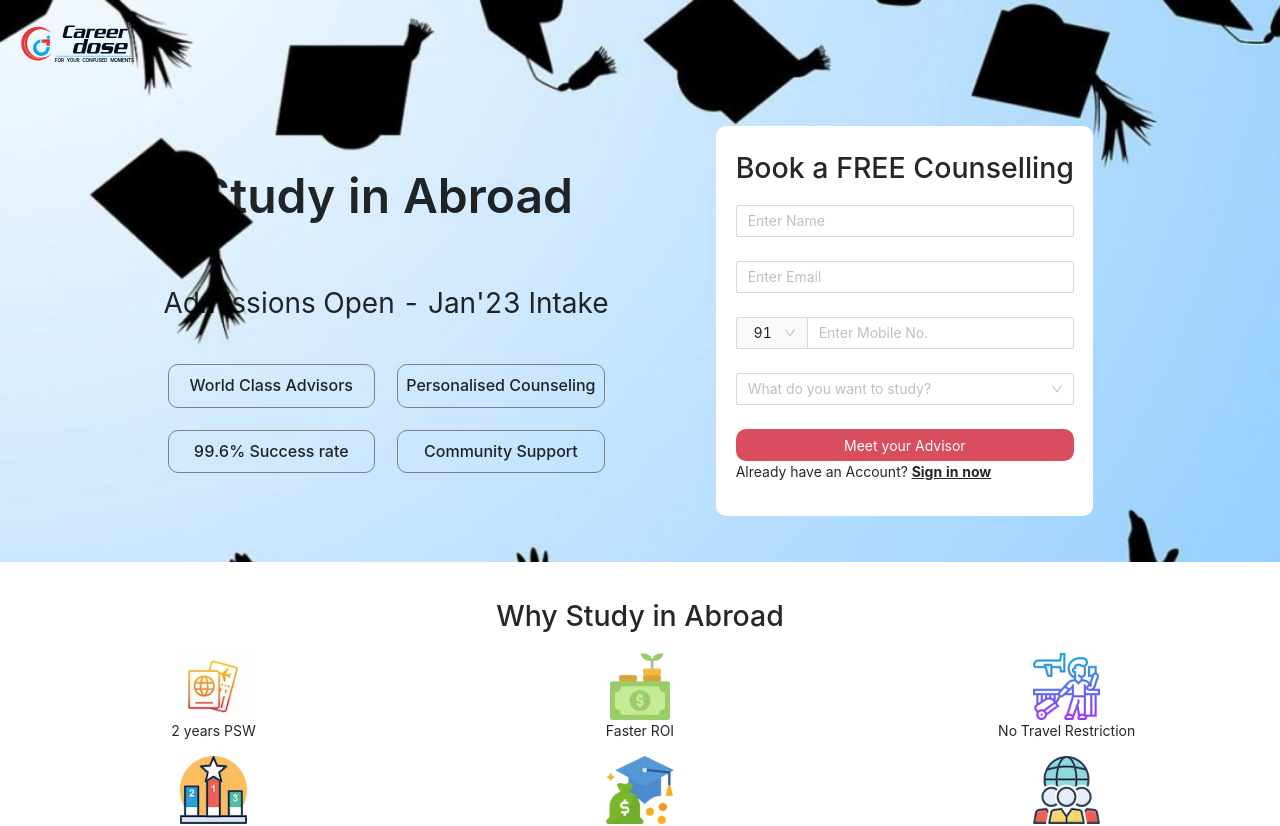
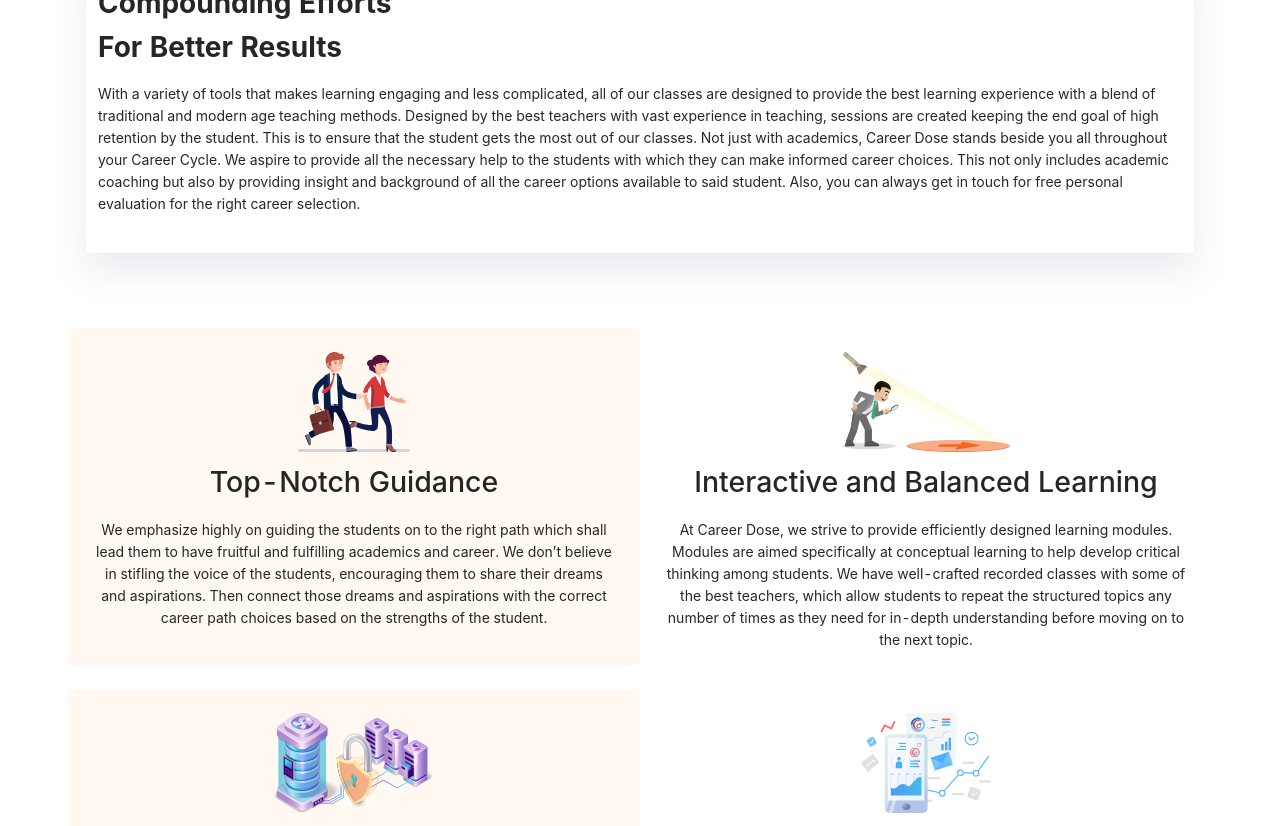
Before and after one commit to ajaysingh2022/careerdose, a React (Create React App) app: page / in a window 1280 px wide. Shown: the top 826 px of the page. Built offline with nearby package versions, Linux system fonts and the light colour scheme.

Commit message:
css done

```diff
--- a/src/App.js
+++ b/src/App.js
@@ -1,7 +1,5 @@
 import './App.css';
-import Header from './Component/Header/index'
 import Homepage from './Component/Homepage/index'
-import Accur from "./Component/Accup/index"
 import { Routes, Route } from "react-router-dom";
 import After10 from './Component/CareerGuidance/index'
 import StudyAbroad from './Component/CareerGuidance/StudyAbroad'
@@ -9,19 +7,11 @@ import StudyAbroad from './Component/CareerGuidance/StudyAbroad'
 function App() {
   return (
     <>
-      {/* <Routes> */}
-      {/* <div className='App'>
-      <Header />
-      <Homepage />
-      </div>
-      <div>
-        <Accur />
-      </div> */}
-      <div>
-        {/* <After10 /> */}
-        <StudyAbroad />
-      </div>
-      {/* </Routes> */}
+      <Routes>
+      <Route path={'/'} element= {<Homepage />} />
+      <Route exact path={'/studyabroad'} element= {<StudyAbroad />} />
+      <Route exact path={'/after10'} element= {<After10 />} />
+      </Routes>
     </>
   );
 }
--- a/src/Component/CareerGuidance/Study2.js
+++ b/src/Component/CareerGuidance/Study2.js
@@ -135,10 +135,14 @@ const Study = () => {
                 </div>
                 <div className='accred-image'>
                     <div>
+                        <a href='https://aaeri.org.in/'>
                         <img src={AAERI} alt='' style={{ height: "5rem" }} />
+                        </a>
                     </div>
                     <div>
+                        <a href='https://www.airc-education.org/' >
                         <img src={Airc} alt='' style={{ height: "5rem" }} />
+                        </a>
                     </div>
                     <div>
                         <img src={Newzea} alt='' style={{ height: "5rem" }} />
--- a/src/Component/CareerGuidance/StudyAbroad.js
+++ b/src/Component/CareerGuidance/StudyAbroad.js
@@ -1,5 +1,5 @@
 import React from 'react'
-import { Button, Form, Input, Select } from 'antd';
+import {  Form, Input, Select } from 'antd';
 import './study.css'
 import Visa from '../../Assets/visa.webp'
 import Roi from '../../Assets/roi.webp'
@@ -9,16 +9,22 @@ import Scholarship from '../../Assets/scholarship.webp'
 import Diversity from '../../Assets/diversity.webp'
 import CDlogo from '../../Assets/cd-nav-logo.svg';
 import Studysection from './Study2'
-
-
+import { NavLink } from 'react-router-dom';
 
 
 const { Option } = Select;
 const StudyAbroad = () => {
+    const [valueName, setValueName] = React.useState()
+    const [valueEmail, setValueEmail] = React.useState()
+    const [valueTel, setValueTel] = React.useState()
     const [form] = Form.useForm();
+
     const onFinish = (values) => {
         console.log('Received values of form: ', values);
     };
+    // const onFinishFailed = (errorInfo) => {
+    //     console.log('Failed:', errorInfo);
+    // };
     const prefixSelector = (
         <Form.Item name="prefix" noStyle>
             <Select defaultValue={+91}
@@ -32,18 +38,40 @@ const StudyAbroad = () => {
             </Select>
         </Form.Item>
     );
+
+    const nameChange = (e) => {
+        // console.log(e.target.value);
+        setValueName(e.target.value);
+    }
+    const emailChange = (e) => {
+        setValueEmail(e.target.value);
+        // console.log(e.target.value);
+    }
+    const telChange = (e) => {
+        setValueTel(e.target.value);
+        console.log(e.target.value);
+    }
+    const formSubmit = (e) => {
+        console.log("prevent", e.preventDefault());
+    }
+
+
     return (
         <>
 
             <section className='section1'>
                 <div className='logo'>
-                <img src={CDlogo} alt="" style={{ height: "2.5rem" }} />
+                    <NavLink to="/">
+                        <img loading="lazy" src={CDlogo} alt="Career Dose" style={{ height: "2.5rem" }} />
+                    </NavLink>
+
+
                 </div>
                 <div className='container'>
                     <div className='wrapper'>
                         <div className='wrapper-div1'>
-                        <p><span className='intake'>Study in </span><span className='abroad'>Abroad</span></p>
-                        <p className='admission'>Admissions Open - Jan'23 Intake</p>
+                            <p><span className='study'>Study in </span><span className='abroad'>Abroad</span></p>
+                            <p className='abroad admission'>Admissions Open - <span className='intake'>Jan'23 Intake</span></p>
                         </div>
                         <div className='wrapper-div2'>
                             <p className='para'>World Class Advisors</p>
@@ -55,10 +83,13 @@ const StudyAbroad = () => {
                     <div className='form'>
                         <h3>Book a FREE Counselling</h3>
                         <Form
+                            id="form-id"
                             form={form}
                             name="register"
                             onFinish={onFinish}
                             scrollToFirstError
+                            // onFinishFailed={onFinishFailed}
+                            onSubmit={formSubmit}
                         >
                             <Form.Item
                                 name="name"
@@ -71,7 +102,7 @@ const StudyAbroad = () => {
                                     },
                                 ]}
                             >
-                            <Input placeholder="Enter Name" className='input-hovar'/>
+                                <Input placeholder="Enter Name" value={valueName} onChange={nameChange} />
                             </Form.Item>
                             <Form.Item
                                 name="email"
@@ -86,7 +117,7 @@ const StudyAbroad = () => {
                                     },
                                 ]}
                             >
-                            <Input placeholder="Enter Email" />
+                                <Input placeholder="Enter Email" value={valueEmail} onChange={emailChange} />
                             </Form.Item>
                             <Form.Item
                                 name="phone"
@@ -103,6 +134,8 @@ const StudyAbroad = () => {
                                     style={{
                                         width: '100%',
                                     }}
+                                    value={valueTel}
+                                    onChange={telChange}
                                 />
                             </Form.Item>
                             <Form.Item >
@@ -118,12 +151,17 @@ const StudyAbroad = () => {
                                 </Select>
                             </Form.Item>
                             <div>
-                            <Button className='form-button'  text="Meet your advisor" style={{ width: "100%" }} >
+                                <button className='form-button' type="submit"
+                                    onClick={formSubmit}
+                                    text="Meet your advisor" style={{ width: "100%" }}
+                                    value="Submit" form='form-id'
+
+                                >
                                     <span>Meet your Advisor</span>
-                            </Button>
+                                </button>
                             </div>
                         </Form>
-                    <p>
+                        <p className='already'>
                             <span>Already have an Account?  </span>
                             <strong className='signin'> Sign in now</strong>
                         </p>
--- a/src/Component/Header/header.css
+++ b/src/Component/Header/header.css
@@ -1,9 +1,9 @@
 @import '~antd/dist/antd.css';
 
-.d-flex {
+/* .d-flex {
     display: flex!important;
-    margin: 8px;
-    padding: 2px;
+
+    padding: 0.5rem;
     align-items: center;
 
 
@@ -47,4 +47,20 @@ header .menu {
 .col-sm-12 {
     flex: 0 0 auto;
     width: 100%;
+} */
+
+.wg-header {
+    display: flex;
+    justify-content: space-between;
+    padding: 0.3rem;
+    align-items: center;
+    position: absolute;
+    top: 2rem;
+    right: 2rem;
+    left: 2rem;
+    box-shadow: 2px 2px 2px #AAAAAA;
+    margin: 4rem;
+    margin-top: 12px;
+    border-radius: 8px;
+    background-color: white;
 }
--- a/src/Component/Header/index.js
+++ b/src/Component/Header/index.js
@@ -1,23 +1,40 @@
-import React from 'react';
-import { Menu } from 'antd';
+import React from 'react'
+import 'antd/dist/antd.css';
+import { Menu } from 'antd'
+import { AiTwotonePhone, AiTwotoneMedicineBox, AiFillContacts } from 'react-icons/ai';
+import { FaSchool, FaGlobeEurope } from 'react-icons/fa'
+import { RiKeyboardBoxFill } from 'react-icons/ri'
 import CDlogo from '../../Assets/cd-nav-logo.svg';
-import './header.css';
 import Vlogo from '../../Assets/v_logo_full_black.svg'
-
-
-
-const Index = () => {
+import "./header.css"
+import { NavLink } from 'react-router-dom';
+import { useState } from 'react';
+const Header = () => {
     return (
         <>
-            <header className="d-flex justify-content-between">
-                <div className='"logo"'>
-                    <a href="/">
-                        <img loading="lazy" src={CDlogo} alt="Career Dose" style={{ height: "35px" }} />
+            <div className='wg-header'>
+                <div>
+                    <a href=''>
+                        <img src={CDlogo} alt="cd" style={{ height: "35px" }} />
                     </a>
                 </div>
-                <div className="menu">
+                <div>
                     <Menu mode="horizontal" defaultSelectedKeys={['mail']}>
-                        <Menu.SubMenu key="SubMenu" title="Language Course" >
+                    <Menu mode="horizontal" >
+                            <Menu.SubMenu key="SubMenu" title="Career ">
+                                <Menu.Item key="five" icon={<FaSchool />} >
+                                <span><NavLink to='/after10'  >After 10th</NavLink></span>
+                                </Menu.Item>
+                                <Menu.Item key="six" icon={<FaGlobeEurope />} >
+                                <span><NavLink to='/studyabroad'  >Study Abroad</NavLink></span>
+                                </Menu.Item>
+                                <Menu.Item key="seven" icon={<AiFillContacts />} >
+                                    Portfolio Management
+                                </Menu.Item>
+                            </Menu.SubMenu>
+                        </Menu>
+                        <Menu mode="horizontal" >
+                            <Menu.SubMenu key="SubMenu" title="Language Classes">
                                 <Menu.Item key="two" >
                                 French Language
                                 </Menu.Item>
@@ -27,50 +44,35 @@ const Index = () => {
                                 <Menu.Item key="four" >
                                     English
                                 </Menu.Item>
-
                             </Menu.SubMenu>
                         </Menu>
-                    <Menu mode="horizontal" defaultSelectedKeys={['mail']}>
-                        <Menu.SubMenu key="SubMenu" title="Exam" >
+                        <Menu mode="horizontal" >
+                            <Menu.SubMenu key="SubMenu" title="Exams">
                             </Menu.SubMenu>
                         </Menu>
-                    <Menu mode="horizontal" defaultSelectedKeys={['mail']}>
-                        <Menu.SubMenu key="SubMenu" title="Career Guidance" >
-                        <Menu.Item key="five" >
-                                After 10th
+
+
+
+                        <Menu mode="horizontal" >
+                            <Menu.SubMenu key="SubMenu" title="More">
+                                <Menu.Item key="eight" icon={<AiTwotoneMedicineBox />} >
+                                    We Are Hiring
                                 </Menu.Item>
-                            <Menu.Item key="six" >
-                                Study Abroad
+                                <Menu.Item key="nine" icon={<AiTwotonePhone />} >
+                                    Contuct Us
                                 </Menu.Item>
-                            <Menu.Item key="seven" >
-                               Portfolio Management
+                                <Menu.Item key="ten" icon={<RiKeyboardBoxFill />} >
+                                    Our Branches
                                 </Menu.Item>
                             </Menu.SubMenu>
                         </Menu>
-                    <Menu mode="horizontal" defaultSelectedKeys={['mail']}>
-                        <Menu.SubMenu key="SubMenu" title="More" >
-                        <Menu.Item key="eight" >
-                                We are Hiring
-                            </Menu.Item>
-                            <Menu.Item key="nine" >
-                                Contect Us
-                            </Menu.Item>
-
-                        </Menu.SubMenu>
+                        <a href='https://vistaar.careerdose.com" target="_blank'>
+                            <img src={Vlogo} alt="vd" height="20px" />
+                        </a>
                     </Menu>
-
-                    <li class="ant-menu-item ant-menu-item-only-child" role="menuitem">
-                        <a href="https://vistaar.careerdose.com" target="_blank">
-                            <img loading="lazy" src={Vlogo} alt="Career Dose French Learning" height="20"/>
-                            </a>
-                            </li>
                 </div>
-
-            </header>
-
-
+            </div>
         </>
     )
 }
-
-export default Index
+export default Header
--- a/src/Component/Homepage/homepage.css
+++ b/src/Component/Homepage/homepage.css
@@ -281,3 +281,6 @@ img {
     height: auto;
     max-width: 100%;
 }
+a{
+    text-decoration: none;
+}
--- a/src/Component/Homepage/index.js
+++ b/src/Component/Homepage/index.js
@@ -5,6 +5,8 @@ import Wlogo from '../../Assets/Windows-OS.svg';
 import Kids from '../../Assets/kids.png';
 import { AiOutlineArrowRight } from 'react-icons/ai';
 import Video from '../../Assets/video.mp4'
+import Accup from '../Accup/index'
+import Header from '../Header/index'
 
 const Index = () => {
     const [value, setValue]= React.useState()
@@ -16,7 +18,11 @@ const Index = () => {
     return (
         <>
             <div class="banner cd-danger-gradient">
+            <div>
+                    <Header />
+                </div>
                 <div class="banner-data container">
+
                     <div class="row">
                         <div class="col-lg-6 col-md-12 col-sm-12 col-xs-12 mb-5 mb-lg-0">
                             <p class="display-4 font-weight-bold mb-4 text-white">
@@ -91,6 +97,9 @@ const Index = () => {
                     </div>
                 </div>
             </div>
+            <section>
+                <Accup />
+            </section>
         </>
     )
 }
```
Also changed, not shown: src/Component/CareerGuidance/study2.css (+21 -0 lines). Lines whose indentation alone changed are shown as unchanged.
